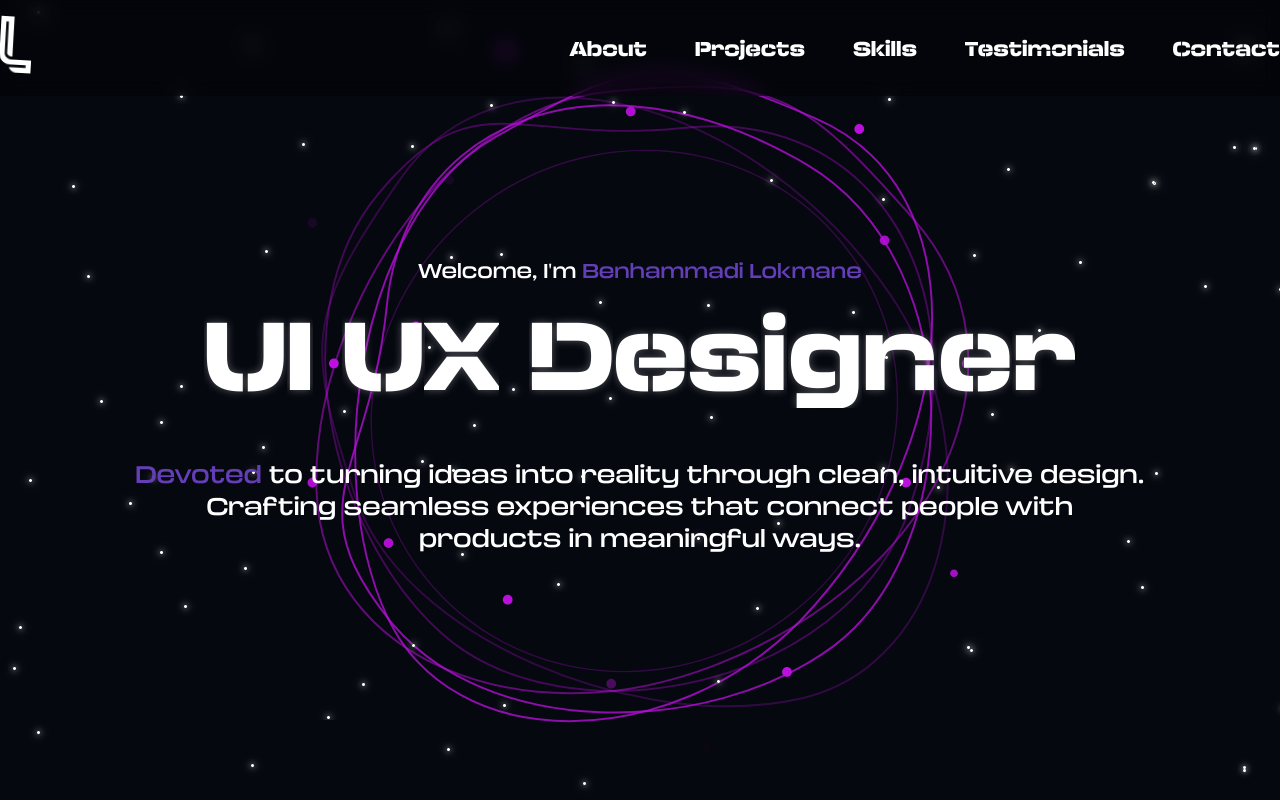
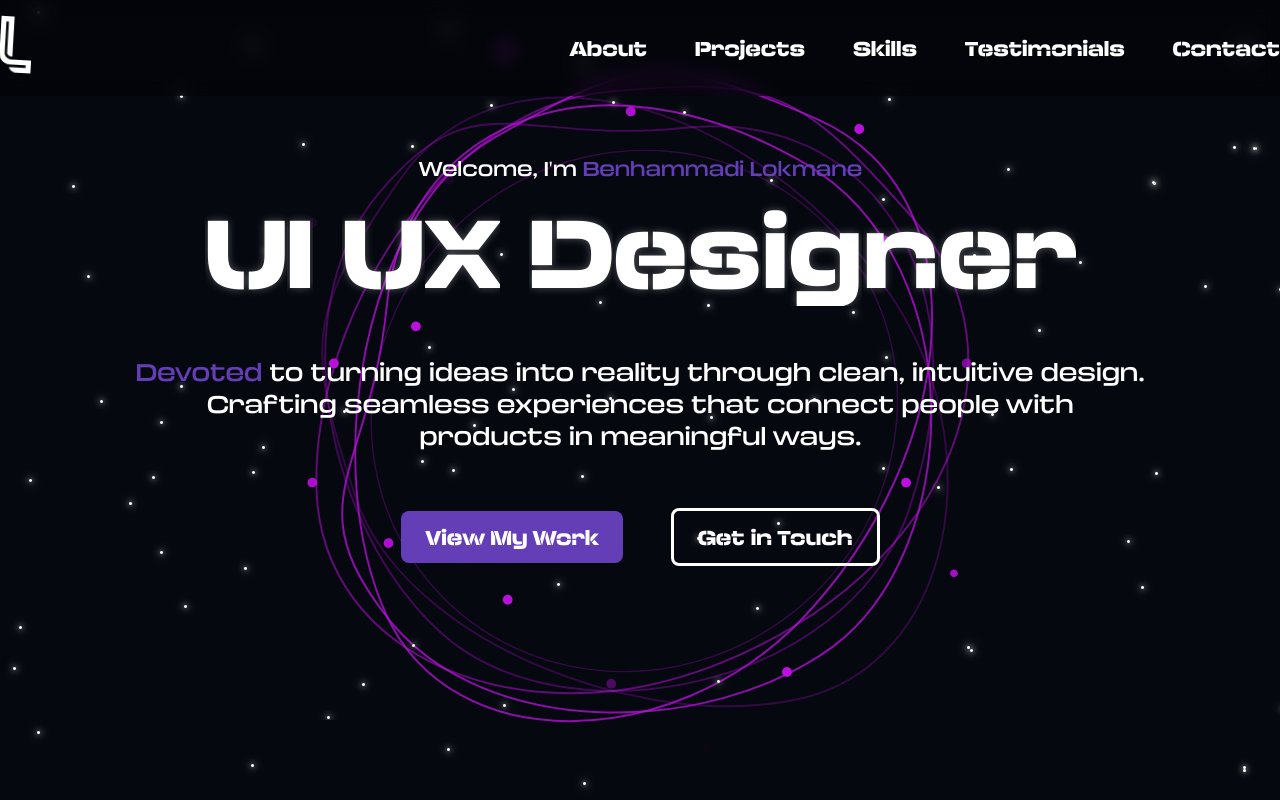
Before and after one commit to LokmaneBenhammadi/My-Porfolio, a React (Vite) app: page /#hero in a window 1280 px wide. Shown: the top 800 px of the page. Built offline with nearby package versions, Linux system fonts and the light colour scheme.

Commit message:
positionning fixed

```diff
--- a/src/index.css
+++ b/src/index.css
@@ -231,16 +231,17 @@ body {
         @apply inset-0 size-full bg-[url("/images/global/Stars.webp")];
     }
     #hero {
-        @apply relative z-10 w-full min-h-[90vh];
+        @apply relative z-10 w-full min-h-[90vh] flex items-center justify-center;
         .content {
-            @apply container mx-auto absolute left-1/2 -translate-x-1/2 lg:bottom-30 top-[60vw] md:top-[32vh] px-0 sm:px-5 text-center;
+            @apply text-center px-5 2xl:-mb-20;
 
             p:first-of-type {
                 @apply font-fsp-bold text-sm sm:text-sm md:text-base lg:text-lg xl:text-xl 2xl:text-[32px] font-normal;
             }
             h1 {
-                @apply font-fsp-stencil font-medium text-5xl leading-[120%] sm:text-5xl md:text-6xl lg:text-7xl xl:text-8xl 2xl:text-[7vw] mt-2 transition-all duration-100;
+                @apply font-fsp-stencil font-medium text-5xl leading-[120%] sm:text-5xl md:text-6xl lg:text-7xl xl:text-8xl 2xl:text-[7vw] mt-2 transition-all duration-100 whitespace-nowrap;
             }
+
             h1:hover {
                 color: #fff;
                 text-shadow: 0 0 5px rgba(255, 255, 255, 0.5), 0 0 10px rgba(255, 255, 255, 0.4), 0 0 15px
```
